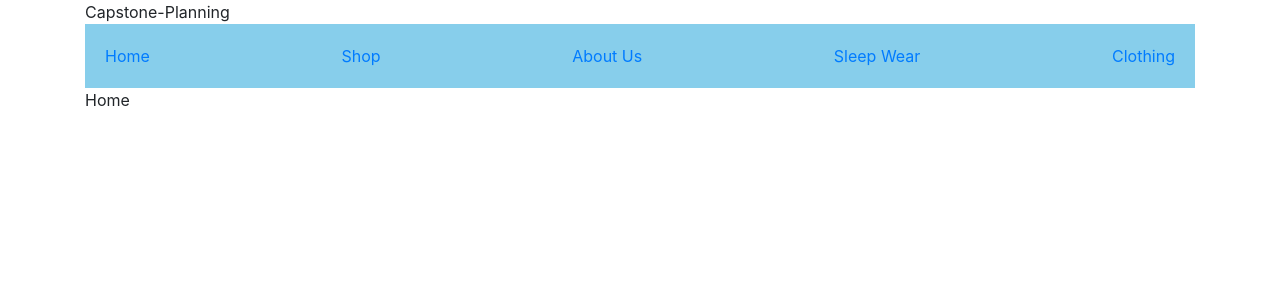
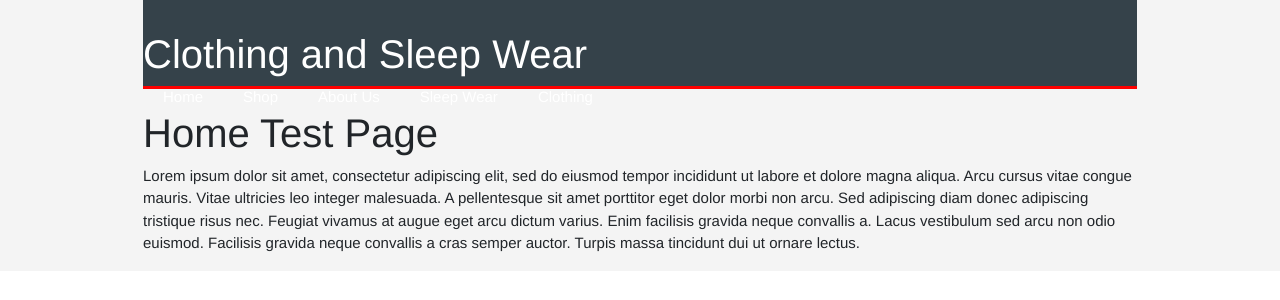
Before and after one commit to maoalvin/Capstone, a React app: page / in a window 1280 px wide. Shown: the top 300 px of the page. Built offline with nearby package versions, Linux system fonts and the light colour scheme.

Commit message:
It will add css style to header

```diff
--- a/src/components/About.jsx
+++ b/src/components/About.jsx
@@ -4,13 +4,14 @@ import React from 'react';
 
 function About() {
   return (
-      <div>
-           <style jsx>{`
+    <div className='container'>
+      <style jsx>{`
 
         `}</style>
-        <div className='about'>
-       About Here
-        </div>
+      <div className='about'>
+       <h1>About Here</h1>
+       <p>Lorem ipsum dolor sit, amet consectetur adipisicing elit. Vero dolor odit animi quibusdam modi exercitationem laboriosam ducimus qui neque odio! Autem laboriosam cupiditate error ipsa nulla. Cupiditate similique commodi harum?</p>
+      </div>
     </div>
   );
 }
--- a/src/components/App.jsx
+++ b/src/components/App.jsx
@@ -12,17 +12,20 @@ import Shop from './Shop';
 function App(){
 
   return (
-    <div className='container'>
-      <style jsx>{`
-        font-family: Helvetica;
-
+    <div>
+      <style global jsx>{`
+        div {
+          font-family: Helvetica;
+          font-size: 15px;
+          line-height: 1.5;
+          background-color: #f4f4f4;
+        }
         .container {
-          max-width: 1500px;
-          width: 100%;
-        }
+          width: 80%;
+          margin: auto;
+          overflow: hidden;
+      }
       `}</style>
-      Capstone-Planning
-
       <Header/>
       <Switch>
         <Route exact path='/' component={Home} />
--- a/src/components/Header.jsx
+++ b/src/components/Header.jsx
@@ -4,23 +4,38 @@ import { Link } from 'react-router-dom';
 
 function Header() {
   return (
-      <div>
+      <div className='container'>
            <style jsx>{`
-                .navbar {
-                    background-color: skyblue;
-                    padding: 20px;
-                }
+             #header {
+                 background-color: #35424a;
+                 color: white;
+                 padding-top: 30px;
+                 min-height: 70px;
+                 border-bottom: red 3px solid;
+             }
+             div ul {
+                 margin: 0;
+                 padding: 0;
+             }
+             div li {
+                 float: left;
+                 display: inline;
+                 padding: 0 20px 0 20px;
+             }
+
 
         `}</style>
-        <div className='navbar'>
-
-        <Link to="/">Home</Link>
-        <Link to="/shop">Shop</Link>
-        <Link to="/about">About Us</Link>
-        <Link to="/about">Sleep Wear</Link>
-        <Link to="/about">Clothing</Link>
-
-
+        <div id='header'>
+        <h1>Clothing and Sleep Wear</h1>
+        <nav>
+            <ul>
+                <li> <Link  style={{ color: 'white', textDecoration: 'none'}} to="/">Home</Link></li>
+                <li><Link  style={{ color: 'white', textDecoration: 'none' }} to="/shop">Shop</Link></li>
+                <li><Link  style={{ color: 'white', textDecoration: 'none' }} to="/about">About Us</Link></li>
+                <li><Link  style={{ color: 'white', textDecoration: 'none' }} to="/about">Sleep Wear</Link></li>
+                <li><Link  style={{ color: 'white', textDecoration: 'none' }} to="/about">Clothing</Link></li>
+            </ul>
+        </nav>
         </div>
     </div>
   );
--- a/src/components/Home.jsx
+++ b/src/components/Home.jsx
@@ -3,11 +3,12 @@ import React from 'react';
 
 function Home() {
   return (
-      <div>
-           <style jsx>{`
+    <div className='container'>
+      <style jsx>{`
 
         `}</style>
-        Home
+       <h1>Home Test Page</h1>
+       <p>Lorem ipsum dolor sit amet, consectetur adipiscing elit, sed do eiusmod tempor incididunt ut labore et dolore magna aliqua. Arcu cursus vitae congue mauris. Vitae ultricies leo integer malesuada. A pellentesque sit amet porttitor eget dolor morbi non arcu. Sed adipiscing diam donec adipiscing tristique risus nec. Feugiat vivamus at augue eget arcu dictum varius. Enim facilisis gravida neque convallis a. Lacus vestibulum sed arcu non odio euismod. Facilisis gravida neque convallis a cras semper auctor. Turpis massa tincidunt dui ut ornare lectus.</p>
     </div>
   );
 }
--- a/src/components/Shop.jsx
+++ b/src/components/Shop.jsx
@@ -4,13 +4,13 @@ import React from 'react';
 
 function Shop() {
   return (
-      <div>
-           <style jsx>{`
+    <div className='container'>
+      <style jsx>{`
 
         `}</style>
-        <div className='shop'>
-            Shop here
-        </div>
+      <div className='shop'>
+        <h1>Shop here</h1>
+      </div>
     </div>
   );
 }
```
